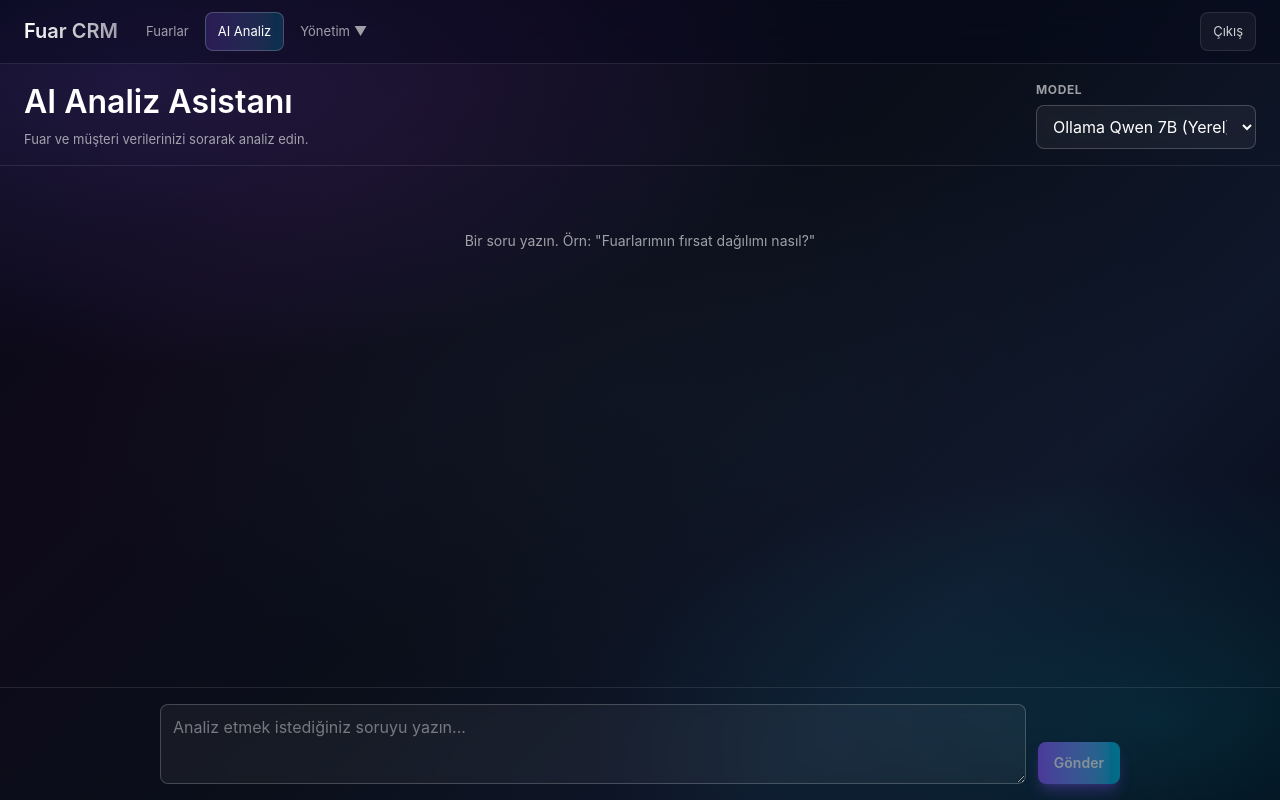
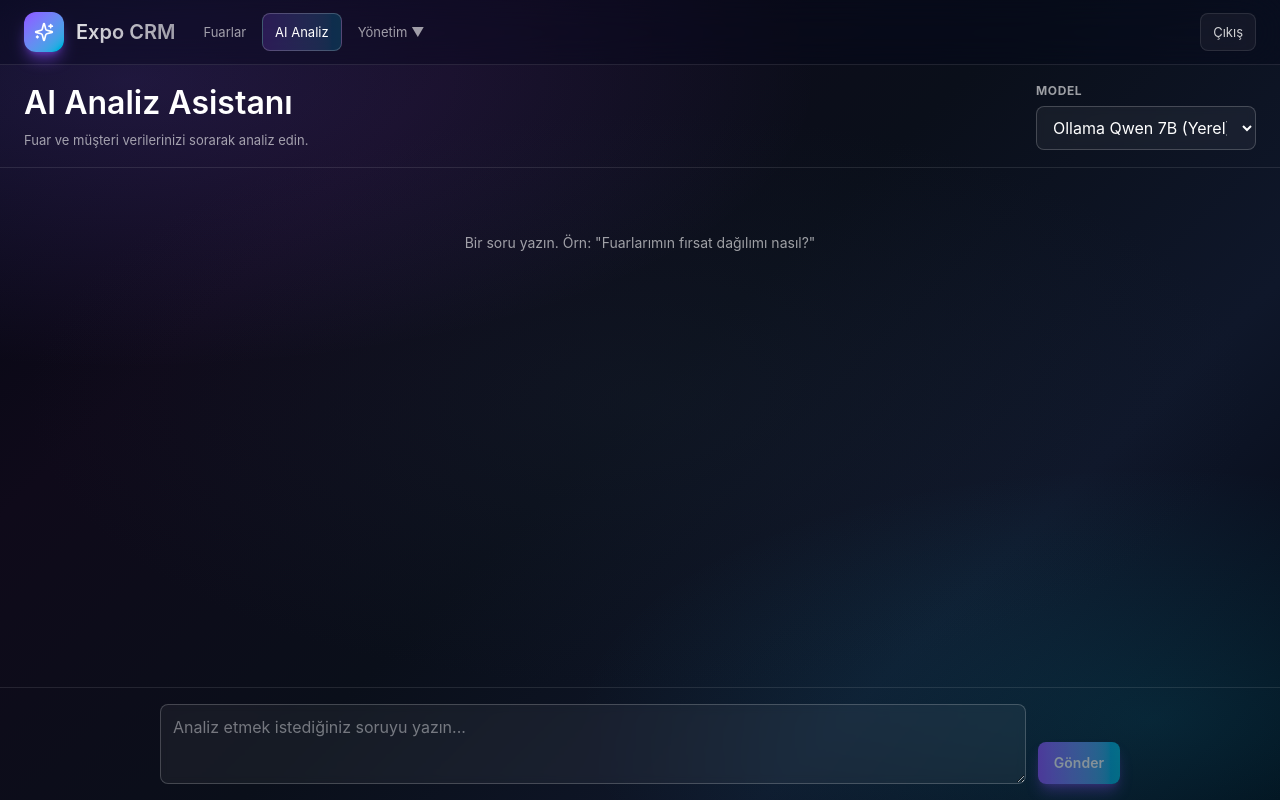
Before and after one commit to semihdilekci/CRMPROJE, a Next.js app in the folder apps/web/: page /chat in a window 1280 px wide. Built offline with nearby package versions, Linux system fonts and the light colour scheme; sample sign-in values are in the browser's storage.

Commit message:
feat(web): logo ekle ve Fuar CRM → Expo CRM olarak yeniden markala
- TopBar sol üste gradient logo ikonu eklendi
- Marka adı Expo CRM olarak güncellendi

Made-with: Cursor

```diff
--- a/apps/web/next.config.ts
+++ b/apps/web/next.config.ts
@@ -5,14 +5,8 @@ const nextConfig: NextConfig = {
   async rewrites() {
     if (process.env.NODE_ENV === 'production') return [];
     return [
-      {
-        source: '/api/v1/:path*',
-        destination: 'http://localhost:3001/api/v1/:path*',
-      },
-      {
-        source: '/uploads/:path*',
-        destination: 'http://localhost:3001/uploads/:path*',
-      },
+      { source: '/api/v1/:path*', destination: 'http://localhost:3001/api/v1/:path*' },
+      { source: '/uploads/:path*', destination: 'http://localhost:3001/uploads/:path*' },
     ];
   },
 };
--- a/apps/web/src/app/(auth)/login/page.tsx
+++ b/apps/web/src/app/(auth)/login/page.tsx
@@ -8,13 +8,20 @@ import { Button } from '@/components/ui/Button';
 import { MfaCodeInput } from '@/components/auth/MfaCodeInput';
 
 function getErrorMessage(err: unknown): string {
-  const axiosErr = err as { response?: { status?: number; data?: { message?: string } } };
+  const axiosErr = err as {
+    response?: { status?: number; data?: { message?: string } };
+    message?: string;
+    code?: string;
+  };
   const status = axiosErr?.response?.status;
   const message = axiosErr?.response?.data?.message;
 
   if (status === 429) return 'Çok fazla deneme. Lütfen birkaç dakika bekleyin.';
   if (status === 401 && message) return message;
   if (message) return message;
+  if (axiosErr?.code === 'ERR_NETWORK')
+    return 'Sunucuya bağlanılamıyor. API çalışıyor mu kontrol edin.';
+  if (axiosErr?.message) return axiosErr.message;
   return 'Bir hata oluştu. Lütfen tekrar deneyin.';
 }
 
--- a/apps/web/src/components/layout/TopBar.tsx
+++ b/apps/web/src/components/layout/TopBar.tsx
@@ -43,9 +43,28 @@ export function TopBar({ breadcrumb, showNewFairButton = false, onNewFair, actio
         <div className="flex items-center gap-4">
           <Link
             href="/fairs"
-            className="text-xl font-semibold bg-gradient-to-r from-white to-white/60 bg-clip-text text-transparent hover:opacity-90"
+            className="flex items-center gap-3 text-xl font-semibold bg-gradient-to-r from-white to-white/60 bg-clip-text text-transparent hover:opacity-90"
           >
-            Fuar CRM
+            <div className="flex h-10 w-10 shrink-0 items-center justify-center rounded-xl bg-gradient-to-br from-violet-500 to-cyan-500 shadow-lg shadow-violet-500/50">
+              <svg
+                xmlns="http://www.w3.org/2000/svg"
+                width={20}
+                height={20}
+                viewBox="0 0 24 24"
+                fill="none"
+                stroke="white"
+                strokeWidth={2}
+                strokeLinecap="round"
+                strokeLinejoin="round"
+              >
+                <path d="M9.937 15.5A2 2 0 0 0 8.5 14.063l-6.135-1.582a.5.5 0 0 1 0-.962L8.5 9.936A2 2 0 0 0 9.937 8.5l1.582-6.135a.5.5 0 0 1 .963 0L14.063 8.5A2 2 0 0 0 15.5 9.937l6.135 1.582a.5.5 0 0 1 0 .963L15.5 14.063a2 2 0 0 0-1.437 1.437l-1.582 6.135a.5.5 0 0 1-.963 0z" />
+                <path d="M20 3v4" />
+                <path d="M22 5h-4" />
+                <path d="M4 17v2" />
+                <path d="M5 18H3" />
+              </svg>
+            </div>
+            Expo CRM
           </Link>
           <nav className="flex items-center gap-1">
             {main.map((link) => (
```
Also changed, not shown: 1 other file (tests, documents, lock files or other folders).
